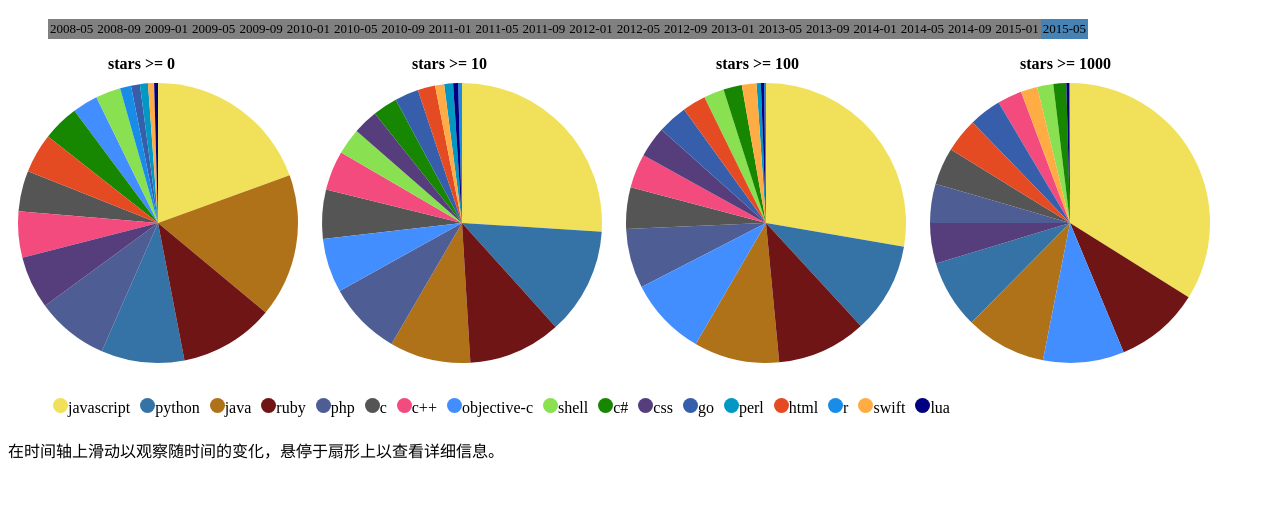
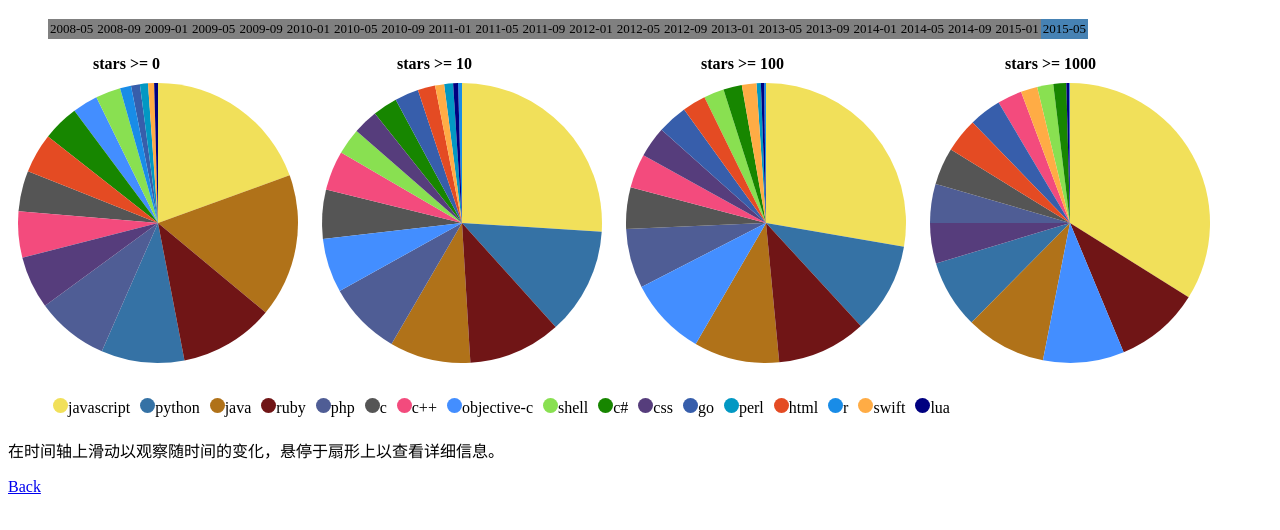
Before and after one commit to codeworm96/github-lang-visualization, a plain HTML site: page report/part3.html in a window 1280 px wide. Shown: the part 70-600 px from the top of the page. Drawn offline with Linux system fonts and the light colour scheme.

Commit message:
Add 'Back' link & Log module

```diff
--- a/report/assets/css/common.css
+++ b/report/assets/css/common.css
@@ -21,7 +21,7 @@
 }
 
 h2.title {
-  width: 100px;
+  width: 130px;
   margin: 0 auto;
   font-size: 16px;
 }
--- a/report/assets/js/util.js
+++ b/report/assets/js/util.js
@@ -1,3 +1,4 @@
+//compute shares
 function github_data_convert(table) {
   var i, j, total;
   for (i = 1; i < table.length; ++i){
@@ -18,6 +19,7 @@ function pypl_data_convert(table) {
     }
 }
 
+//merge two arrays as sets
 function merge(arr1, arr2) {
     var res = arr1.slice();
     arr2.forEach(function (x) {
@@ -28,12 +30,15 @@ function merge(arr1, arr2) {
     return res;
 }
 
+//helper for loading json files
+//kont: continuation
 function load_json(config, kont) {
   var complete_count = 0;
   var data = {}
   var callback_maker = function(name) {
     return function(error, d) {
       if (error) throw error;
+
       data[name] = d;
       complete_count++;
       if(complete_count === config.length){
@@ -41,6 +46,7 @@ function load_json(config, kont) {
       }
     };
   };
+
   config.forEach(function(x) {
     d3.json(x.file, callback_maker(x.name));
   });
--- a/report/part3.html
+++ b/report/part3.html
@@ -17,11 +17,14 @@
     <div class="pie-chart" id="star1000"><h2 class="title">stars >= 1000</h2></div>
     <ul id="legend"></ul>
     <p>在时间轴上滑动以观察随时间的变化，悬停于扇形上以查看详细信息。</p>
+    <a href="index.html">Back</a>
+
     <script src="assets/js/d3.min.js"></script>
     <script src="assets/js/util.js"></script>
     <script src="assets/js/color.js"></script>
     <script src="assets/js/pie.js"></script>
     <script type="text/javascript">
+//config of json to load
 config = [
   {file: 'data/star0.json', name: 'star0'},
   {file: 'data/star10.json', name: 'star10'},
@@ -35,11 +38,7 @@ load_json(config, function(d) {
   var star100 = d.star100;
   var star1000 = d.star1000;
 
-  var languages = star0[0].slice(1);
-  var dates = [];
-  for (var i = 1; i < star0.length; ++i){
-    dates.push(star0[i][0]);
-  }
+  //create charts
   var charts = [];
   github_data_convert(star0);
   charts.push(new Pie(d3.select('#star0'), star0, 300, 300));
@@ -50,8 +49,15 @@ load_json(config, function(d) {
   github_data_convert(star1000);
   charts.push(new Pie(d3.select('#star1000'), star1000, 300, 300));
 
+  //create timeline
+  var dates = [];
+  for (var i = 1; i < star0.length; ++i){
+    dates.push(star0[i][0]);
+  }
   create_timeline(d3.select('#time-line'), dates, charts);
 
+  //create legend
+  var languages = star0[0].slice(1);
   labels = d3.select('#legend')
     .selectAll('li')
     .data(languages)
```
Also changed, not shown: report/assets/js/pie.js (+14 -2 lines), report/part1.html (+17 -3 lines), report/part2.html (+6 -2 lines), 3 other files.
